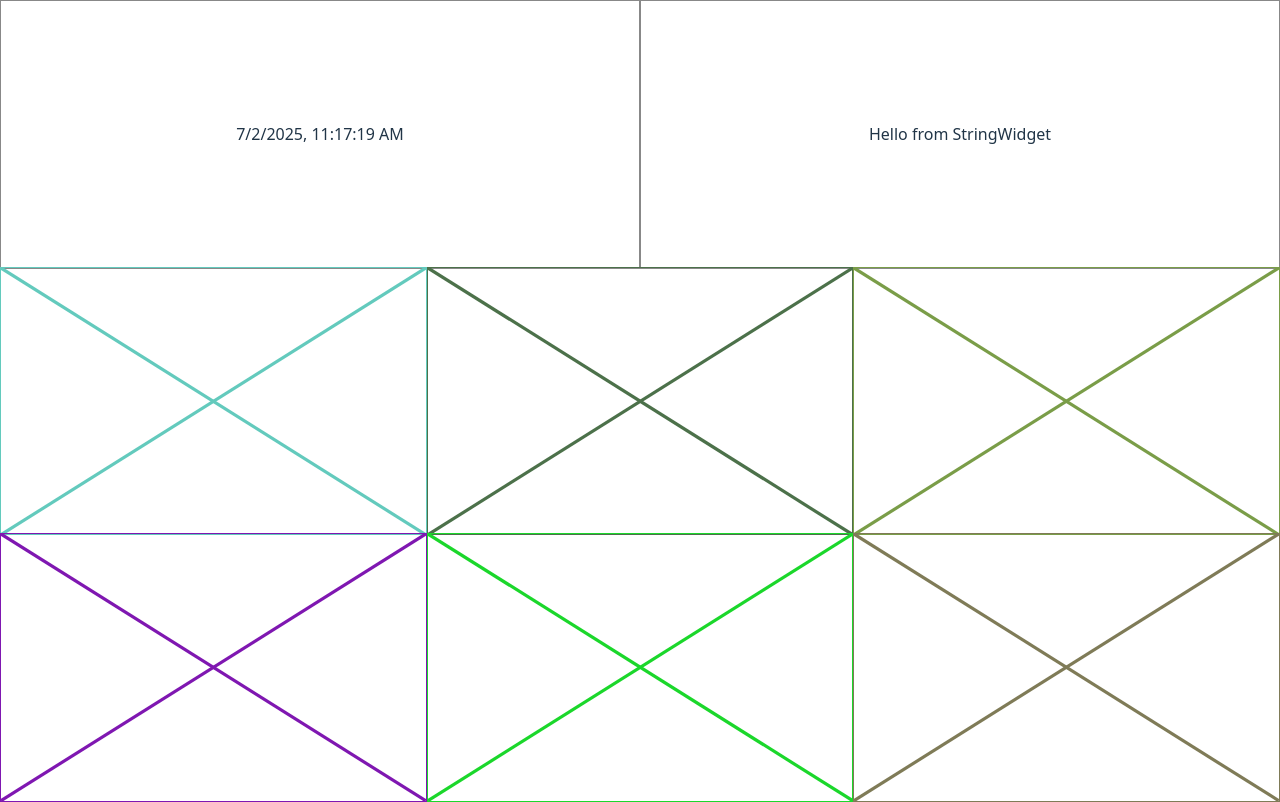
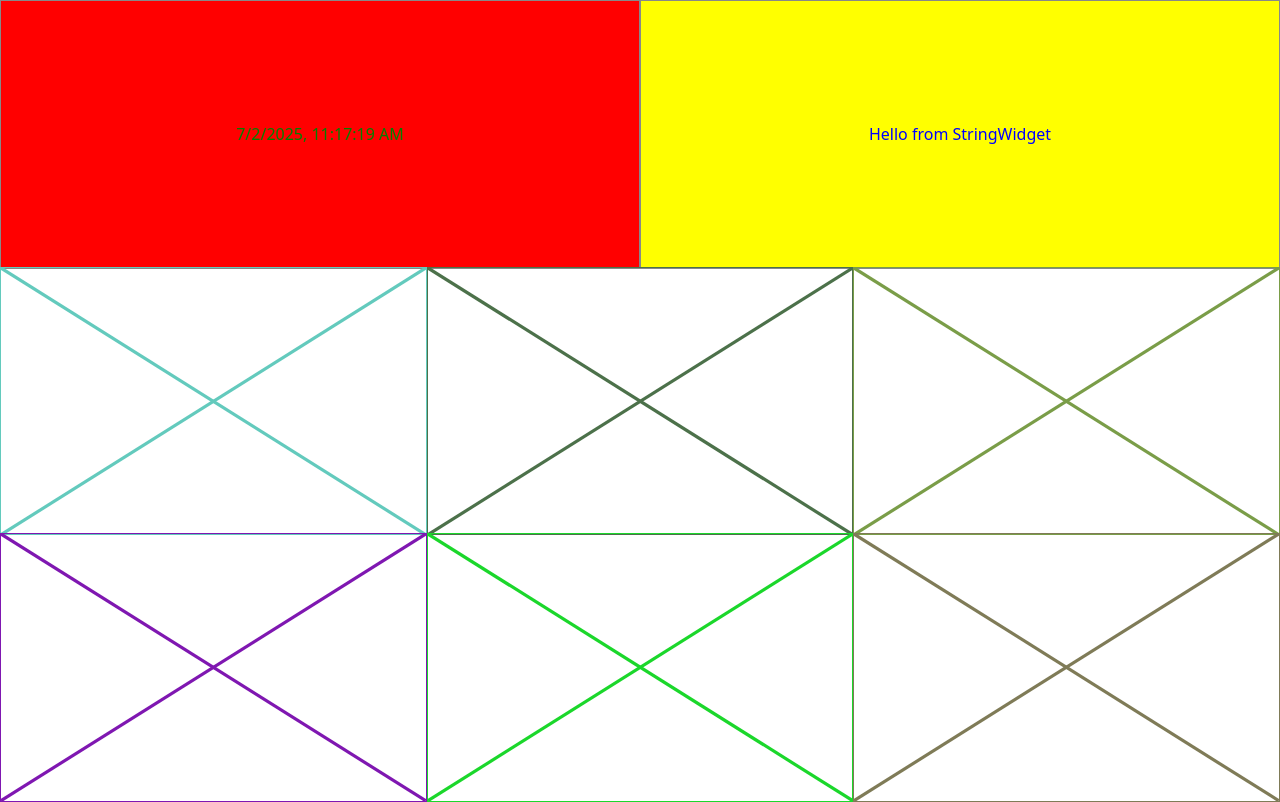
Before and after one commit to m4rvin42/MyDashboard, a React (Vite) app in the folder dashboard/: page / in a window 1280 px wide. Built offline with nearby package versions, Linux system fonts and the light colour scheme.

Commit message:
changed some colors for debugging

```diff
--- a/dashboard/src/DateTimeWidget.jsx
+++ b/dashboard/src/DateTimeWidget.jsx
@@ -11,6 +11,8 @@ export default function DateTimeWidget() {
     display: 'flex',
     alignItems: 'center',
     justifyContent: 'center',
+    color: 'green',
+    backgroundColor: 'red',
     width: '100%',
     height: '100%',
   }
--- a/dashboard/src/StringWidget.jsx
+++ b/dashboard/src/StringWidget.jsx
@@ -4,8 +4,11 @@ export default function StringWidget({ text }) {
     display: 'flex',
     alignItems: 'center',
     justifyContent: 'center',
+
+    color: 'blue',
+    backgroundColor: 'yellow',
     width: '100%',
-    height: '100%',
+    height: '100%'
   }
   return (
     <div style={style}>{text}</div>
```
